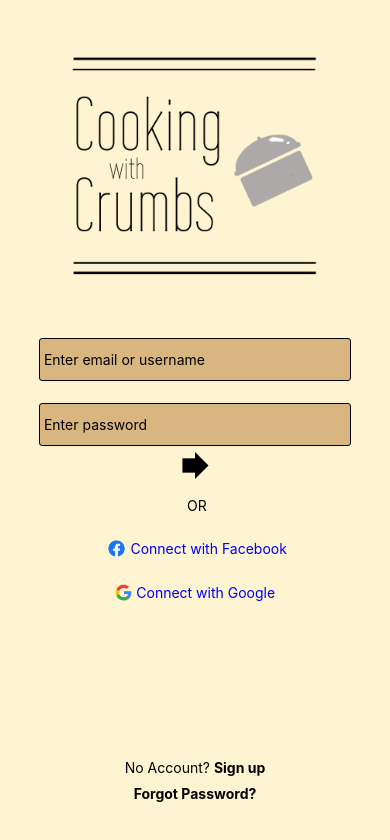
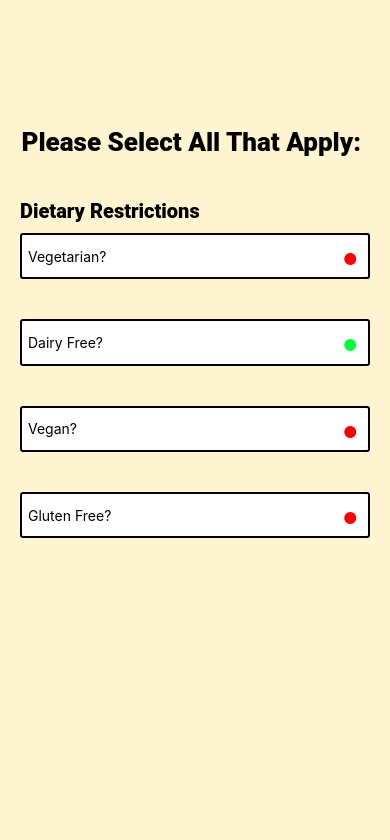
Before and after one commit to spagaldi/teamcream_frontend, a React Native app: screen / in a window 390 px wide. Shown: the top 840 px of the page. Built offline with nearby package versions, Linux system fonts and the light colour scheme; what react-native-responsive-fontsize would draw is missing.

Commit message:
added colored circle icons to dietaryrestrictions

```diff
--- a/App.js
+++ b/App.js
@@ -4,13 +4,14 @@ import SignIn from './src/screens/SignInScreen.js';
 import Username from './src/screens/UsernameScreen.js';
 import ResetPw from './src/screens/ResetPwScreen.js';
 import { StyleSheet, Text, Image, View, TextInput, TouchableOpacity, Alert } from 'react-native';
+import DietaryRestrictions from './src/screens/DietaryRestrictions.js';
 
 export default function App() {
   return (
     // <ResetPw/>
-     <SignIn />
+    // <SignIn />
     // <Username />
-
+       <DietaryRestrictions />
   );
 }
 
--- a/src/screens/DietaryRestrictions.js
+++ b/src/screens/DietaryRestrictions.js
@@ -1,6 +1,7 @@
 import { StatusBar } from 'expo-status-bar';
 import React, {useState} from 'react';
 import { StyleSheet, Text, TextInput, View, Image, TouchableOpacity, Dimensions, Alert} from 'react-native';
+import { FontAwesome } from '@expo/vector-icons';
 
 const dimensions = Dimensions.get('window');
 const width = dimensions.width;
@@ -26,12 +27,17 @@ const styles = StyleSheet.create({
     text: {top: '30%', paddingLeft: 6, width: 100},
   });
 
+
+
+
 const DietaryRestrictions = () => {
     const [isSelected, setSelection] = useState(false);
+
+
     return (
         <View style = {styles.canvas}>
 
-            [/*Header: please select all that Apply*/]
+            {/*Header: please select all that Apply*/}
             <View style={{top: height * .15}}>
                 <Text style = {{
                     fontWeight: "900",
@@ -42,28 +48,44 @@ const DietaryRestrictions = () => {
                 </Text>
             </View>
 
-            [/*Container of all the boxes*/]
+            {/*Container of all the boxes*/}
             <View style={{top: height * .20, backgroundColor: styles.canvas.backgroundColor, width: width - 40, height: height * .55,
             flexDirection: "column"}}>
-                [/* Header of the container "Dietary Restriction" */]
+                {/* Header of the container "Dietary Restriction" */}
                 <Text style={{fontFamily: "Roboto", fontSize:20, fontWeight: "900"}}>Dietary Restrictions</Text>
 
-                [/* The boxes */]
+
+                    {/* The boxes */}
                 <View style= {styles.boxes}>
+
                     <Text style={styles.text}>Vegetarian?</Text>
+                        <View style={{alignItems: "flex-end", marginRight: width*.03, }}>
+                            <FontAwesome name="circle" size={14} color="red" />
+                        </View>
                 </View>
 
+
+
                 <View style= {styles.boxes}>
+
                     <Text style={styles.text}>Dairy Free?</Text>
-                    <CheckBox/>
+                        <View style={{alignItems: "flex-end", marginRight: width*.03, }}>
+                            <FontAwesome name="circle" size={14} color="#00FF38" />
+                        </View>
                 </View>
 
                 <View style= {styles.boxes}>
                     <Text style={styles.text}>Vegan?</Text>
+                       <View style={{alignItems: "flex-end", marginRight: width*.03, }}>
+                            <FontAwesome name="circle" size={14} color="red" />
+                        </View>
                 </View>
 
                 <View style= {styles.boxes}>
                     <Text style={styles.text}>Gluten Free?</Text>
+                       <View style={{alignItems: "flex-end", marginRight: width*.03, }}>
+                            <FontAwesome name="circle" size={14} color="red" />
+                        </View>
                 </View>
 
             </View>
```
